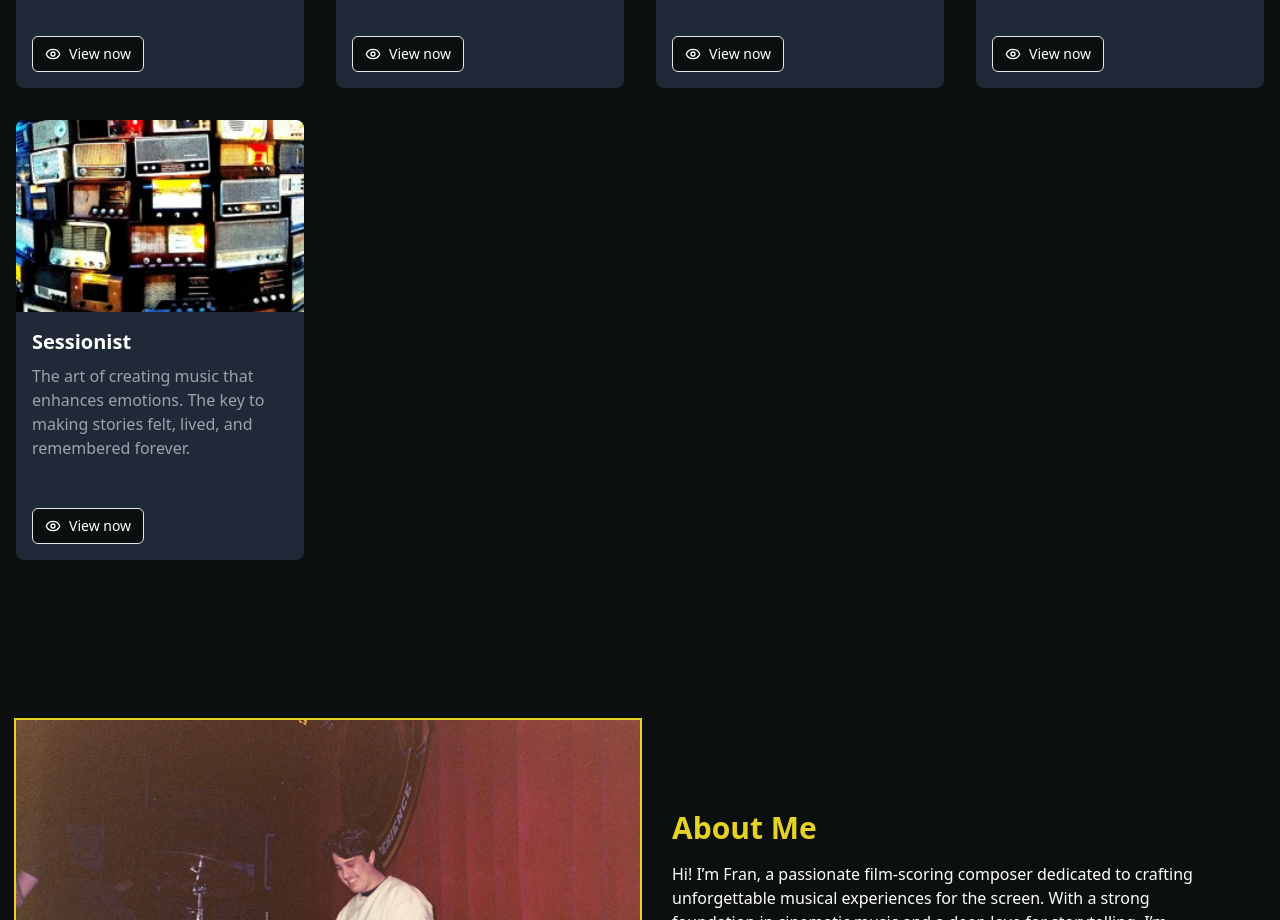
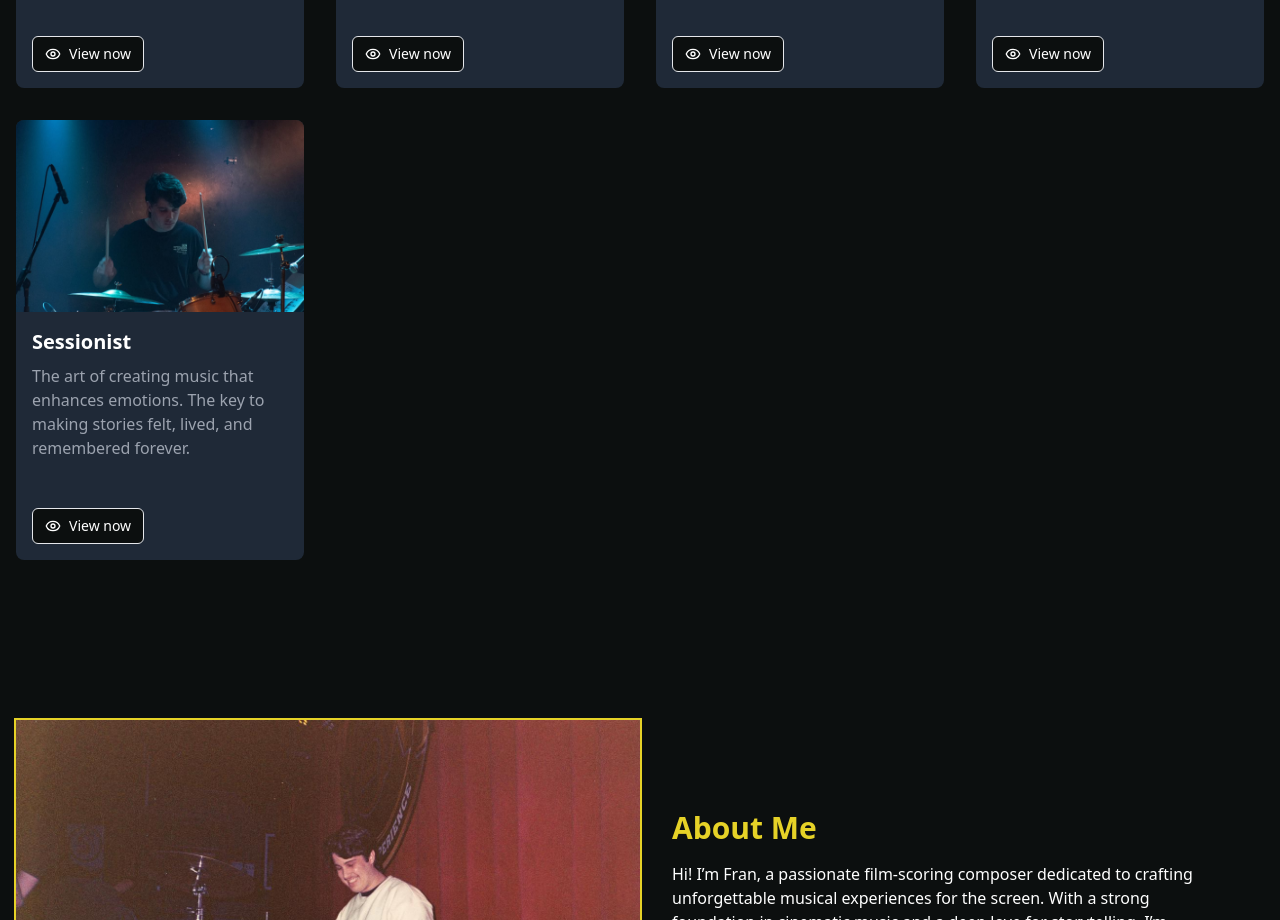
Before and after one commit to LuisIngrassia/Fran_Portfolio, a React (Vite) app: page / in a window 1280 px wide. Shown: the part 1300-2220 px from the top of the page. Built offline with nearby package versions, Linux system fonts and the light colour scheme.

Commit message:
change photo

```diff
--- a/src/pages/Sections.jsx
+++ b/src/pages/Sections.jsx
@@ -38,7 +38,7 @@ const Sections = () => {
       title: "Sessionist",
       description:
         "The art of creating music that enhances emotions. The key to making stories felt, lived, and remembered forever.",
-      imgUrl: "/fotos/sesionist.jpg",
+      imgUrl: "/fotos/franbata.jpeg",
       hacia: "sections#session",
     },
   ];
```
Also changed, not shown: public/fotos/franbata.jpeg (added).
